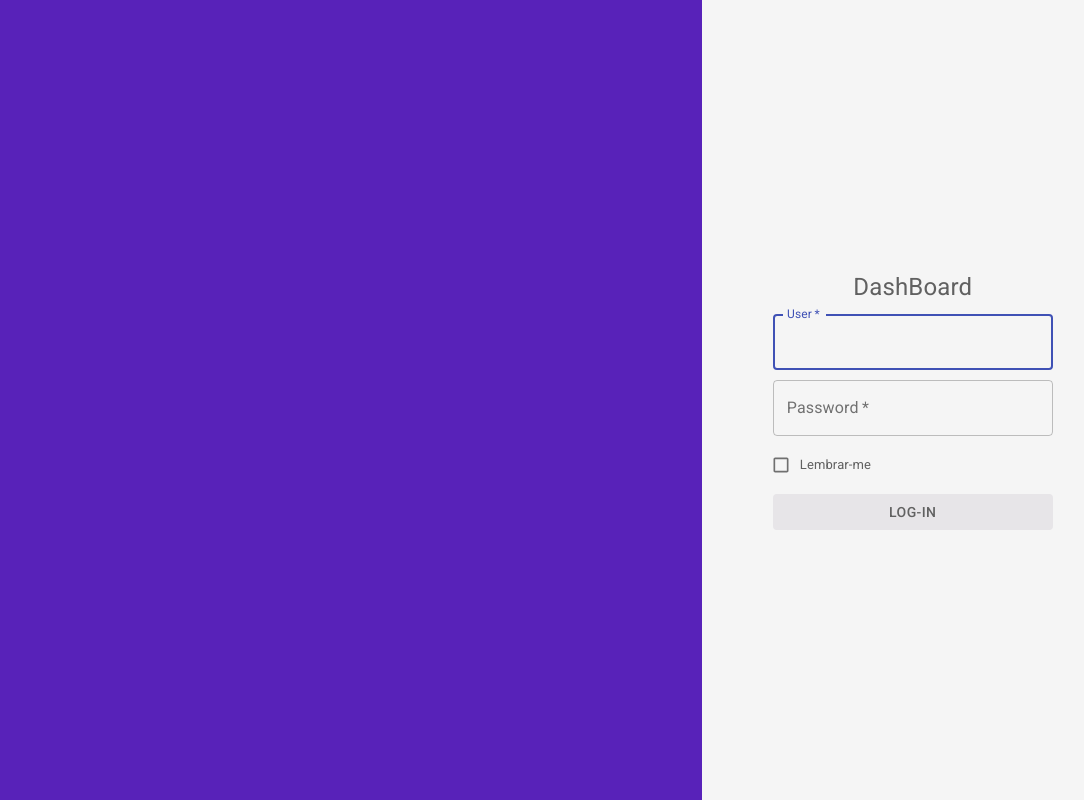
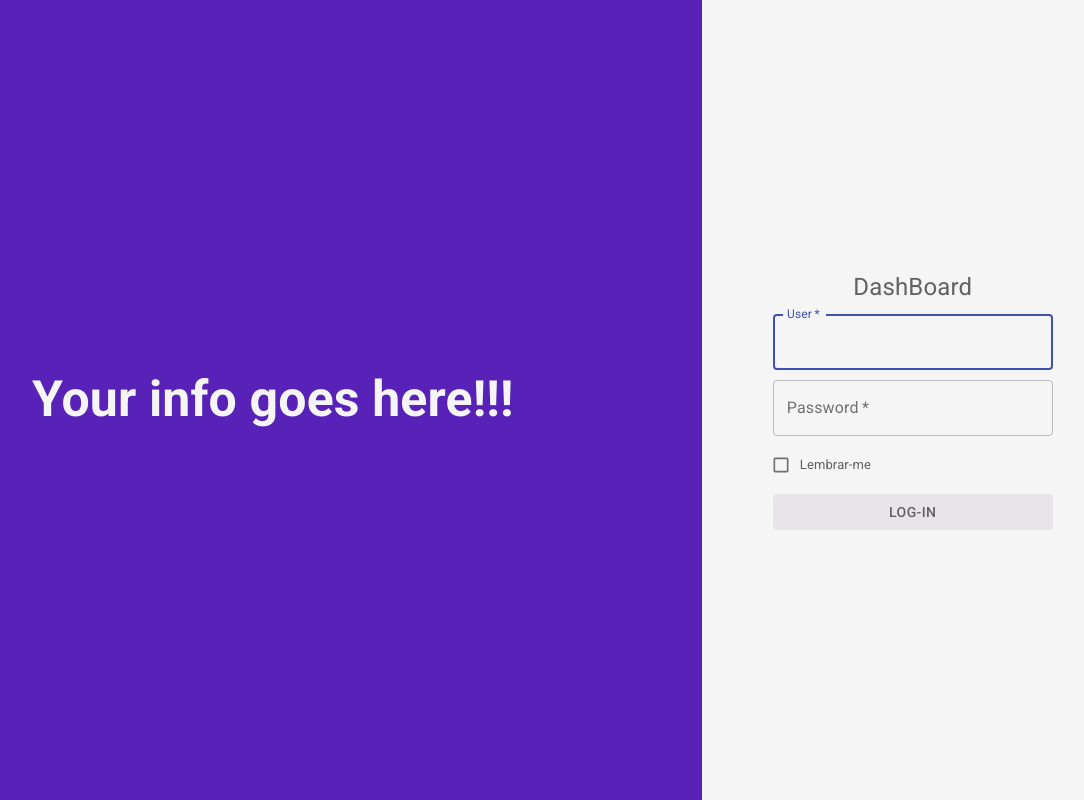
Before and after one commit to luizfbalves/ts-front, a React (Create React App) app: page /login in a window 1280 px wide. Shown: the whole page, without its empty margins (156-1240 px from the left). Built offline with nearby package versions, Linux system fonts and the light colour scheme.

Commit message:
Update login.tsx

```diff
--- a/src/views/pages/login.tsx
+++ b/src/views/pages/login.tsx
@@ -73,6 +73,12 @@ const BannerStyled = styled.div`
   width: 67%;
   height: 100%;
   background-color: #5822b9;
+  justify-content: center;
+  strong {
+    color: whitesmoke;
+    font-size: 50px;
+    text-align: center;
+  }
 `
 
 const LoginStyled = styled.div`
@@ -89,7 +95,7 @@ export default function Component() {
 
   return (
     <Wrapper >
-      <BannerStyled />
+      <BannerStyled ><strong>Your info goes here!!!</strong></BannerStyled>
       <LoginStyled>
         <Form >
           <Title>DashBoard</Title>
```
